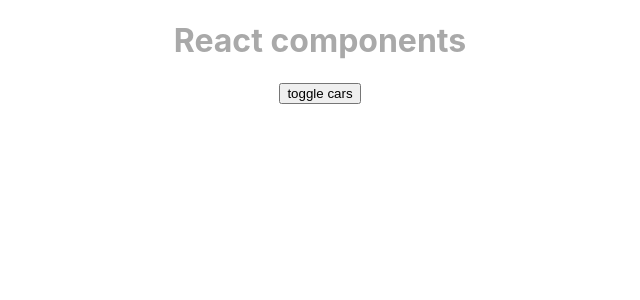
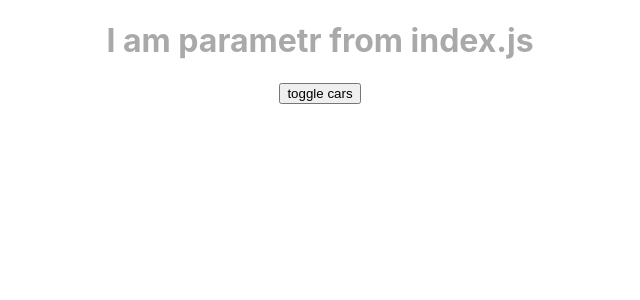
Before and after one commit to GreyTob/React-course, a React (Create React App) app: page / in a window 1280 px wide. Shown: the top 300 px of the page, without its empty margins (320-960 px from the left). Built offline with nearby package versions, Linux system fonts and the light colour scheme.

Commit message:
parametr to component

```diff
--- a/src/App.js
+++ b/src/App.js
@@ -56,7 +56,8 @@ class App extends Component {
 
     return (
       <div className="App" style={st}>
-        <h1>{this.state.pageTitle}</h1>
+        {/*<h1>{this.state.pageTitle}</h1>*/}
+        <h1>{this.props.title}</h1>
 
         <button
           onClick={this.toggleCarsHandler}
--- a/src/index.js
+++ b/src/index.js
@@ -6,7 +6,7 @@ import reportWebVitals from './reportWebVitals';
 
 ReactDOM.render(
   <React.StrictMode>
-    <App />
+    <App title={'I am parametr from index.js '} />
   </React.StrictMode>,
   document.getElementById('root')
 );
```
